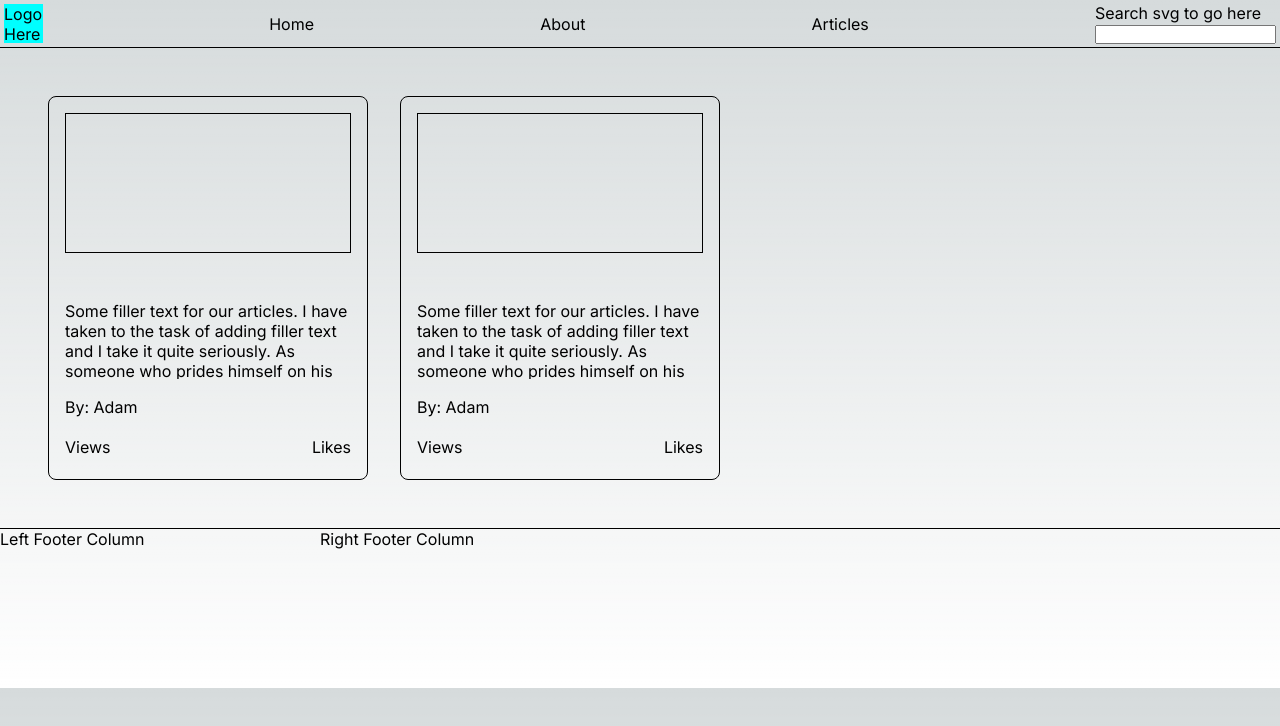
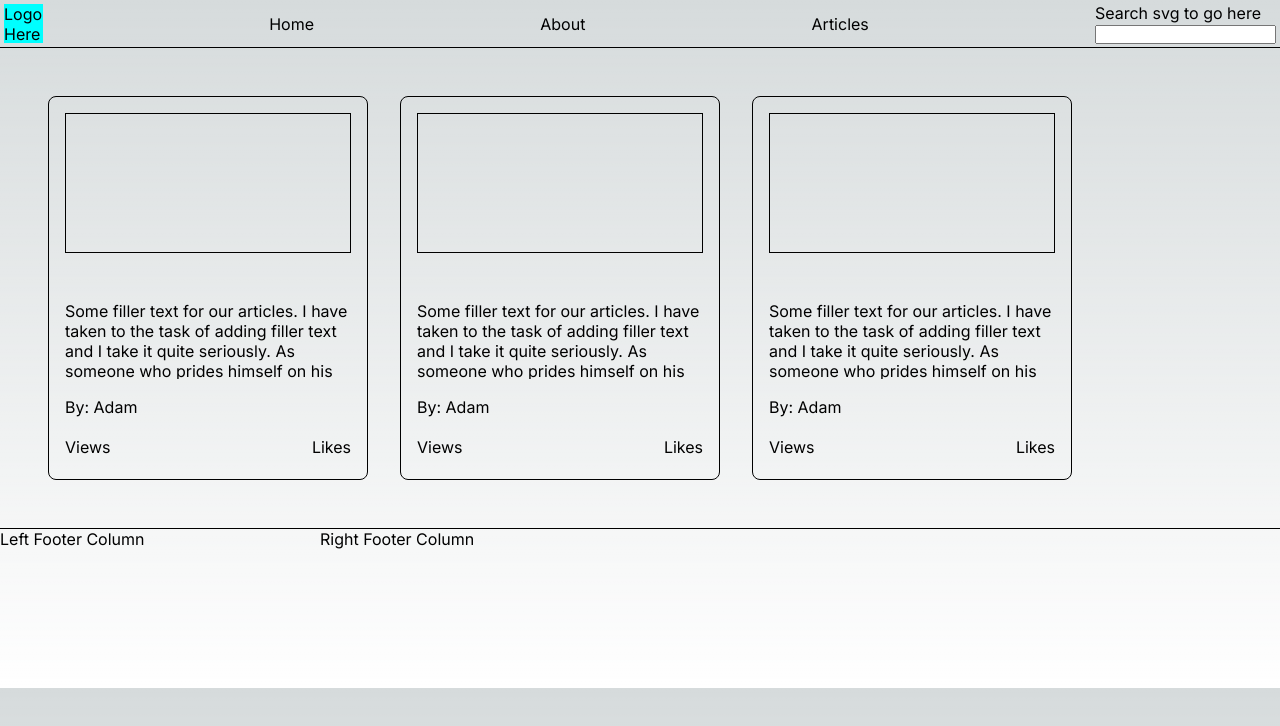
Before and after one commit to roesnera/techblog, a Next.js app: page /articles in a window 1280 px wide. Shown: the top 726 px of the page. Built offline with nearby package versions, Linux system fonts and the light colour scheme; data requests are answered from the project's data file.

Commit message:
adds revalidation to articles component

```diff
--- a/app/(components)/Articles.jsx
+++ b/app/(components)/Articles.jsx
@@ -3,10 +3,8 @@ import Article from "./Article";
 import "./Articles.css";
 
 export default async function Articles() {
-
-
     const fetchArticles = async () => {
-      const fetchedArticles = await fetch("http://localhost:3001/articles");
+      const fetchedArticles = await fetch("http://localhost:3001/articles", { next: { revalidate: 60 }});
       // console.log(fetchedArticles);
       const parsedArticles = await fetchedArticles.json();
       // console.log(parsedArticles);
--- a/db.json
+++ b/db.json
@@ -1,5 +1,10 @@
 {
     "articles": [
+        {
+            "text": "Some filler text for our articles. I have taken to the task of adding filler text and I take it quite seriously. As someone who prides himself on his ability to commit to bits, this is my lot in life and I will not back out now.",
+            "author": "Adam",
+            "title": "New Beginnings"
+        },
         {
             "text": "Some filler text for our articles. I have taken to the task of adding filler text and I take it quite seriously. As someone who prides himself on his ability to commit to bits, this is my lot in life and I will not back out now.",
             "author": "Adam",
```
